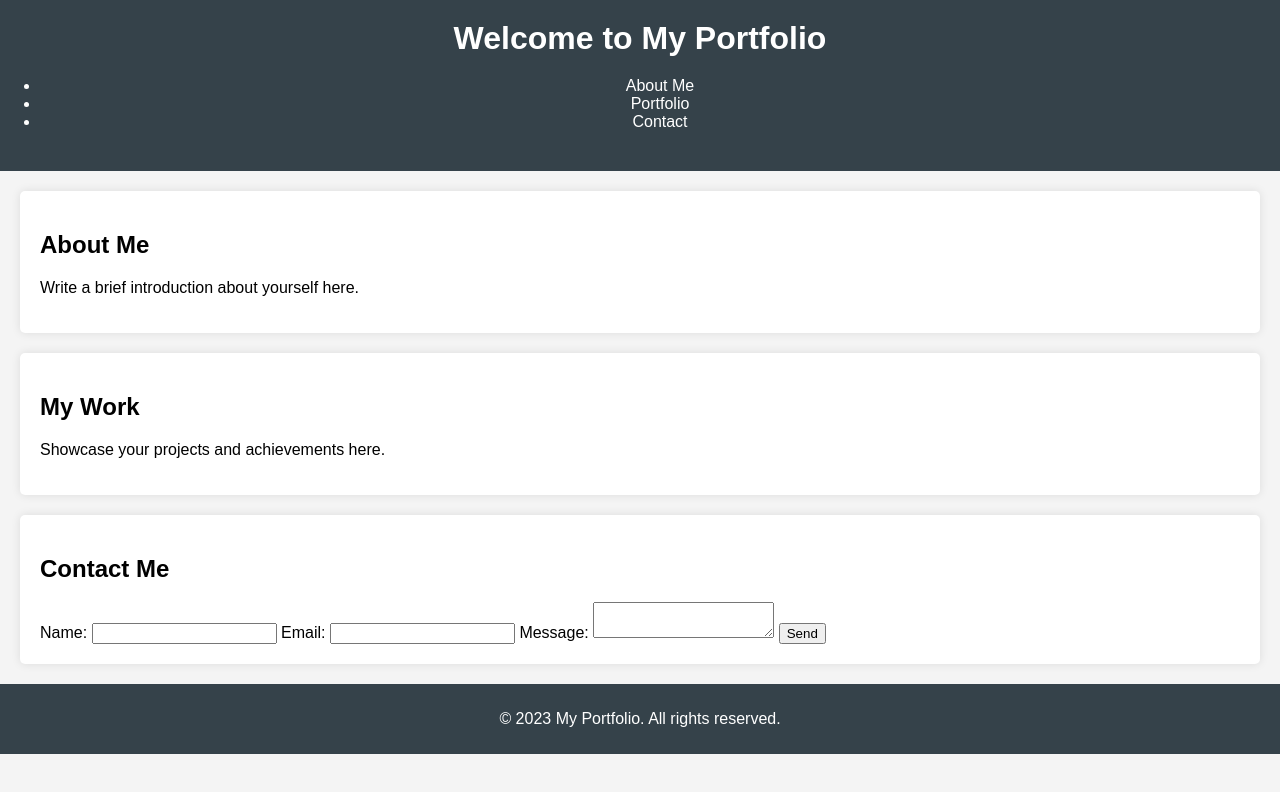
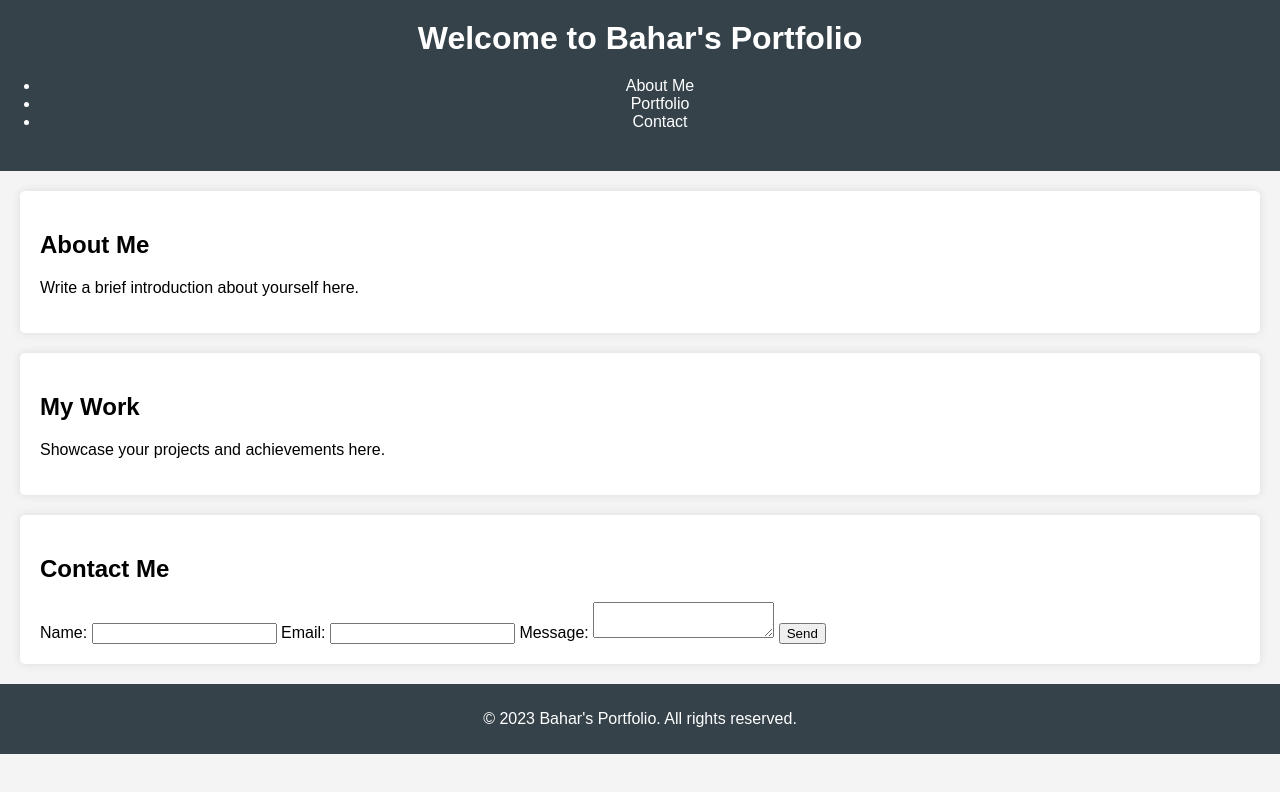
Before and after one commit to ZenT-Html/ZenT-Html.github.io, a plain HTML site: page index.html in a window 1280 px wide. Drawn offline with Linux system fonts and the light colour scheme.

Commit message:
initial commit

```diff
--- a/index.html
+++ b/index.html
@@ -3,12 +3,12 @@
 <head>
     <meta charset="UTF-8">
     <meta name="viewport" content="width=device-width, initial-scale=1.0">
-    <title>My Portfolio</title>
+    <title>Bahar's Portfolio</title> <!-- Ubah judul di sini -->
     <link rel="stylesheet" href="assets/css/styles.css">
 </head>
 <body>
     <header>
-        <h1>Welcome to My Portfolio</h1>
+        <h1>Welcome to Bahar's Portfolio</h1> <!-- Ubah teks header di sini -->
         <nav>
             <ul>
                 <li><a href="#about">About Me</a></li>
@@ -42,7 +42,7 @@
     </section>
 
     <footer>
-        <p>&copy; 2023 My Portfolio. All rights reserved.</p>
+        <p>&copy; 2023 Bahar's Portfolio. All rights reserved.</p> <!-- Ubah teks footer di sini -->
     </footer>
 
     <script src="assets/js/scripts.js"></script>
```
